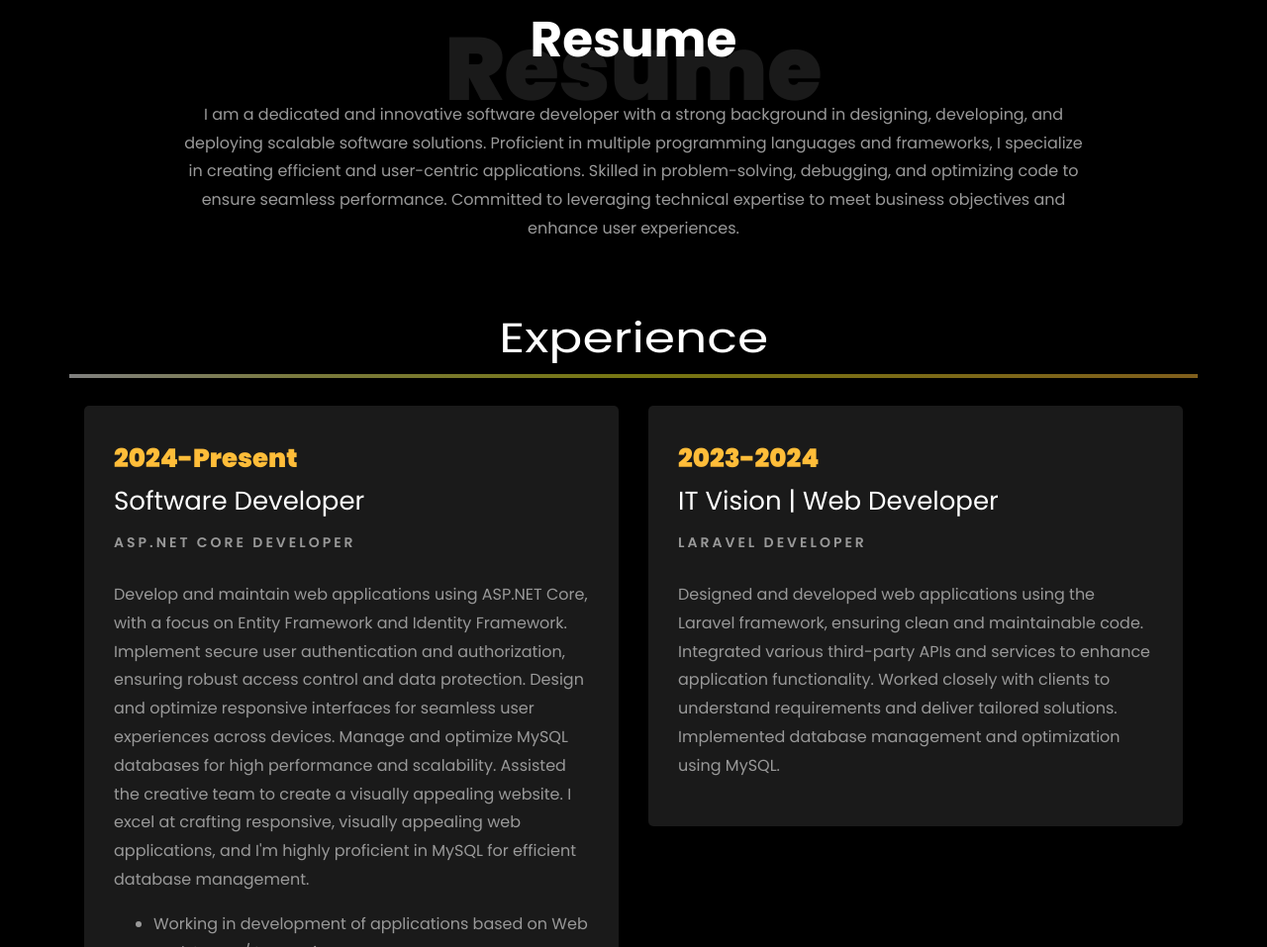
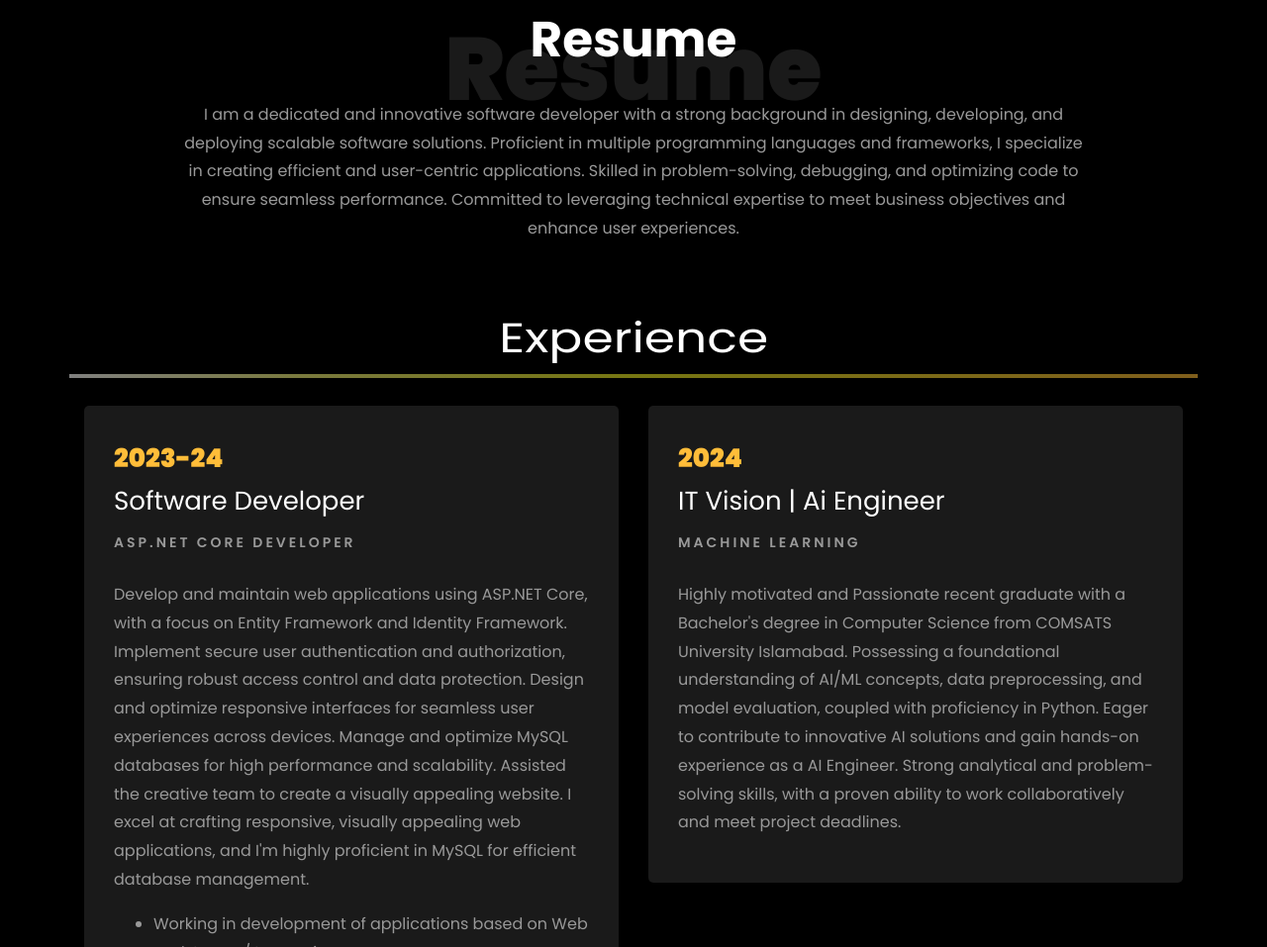
Before and after one commit to rajahassan38201/hassan-abdullah-portfolio, a plain HTML site: page index.html in a window 1280 px wide. Shown: the part 1843-2800 px from the top of the page at 99% size. Drawn offline with Linux system fonts and the light colour scheme; animation ran at ten frames a second; files whose address does not match are found by name.

Commit message:
Update index.html

```diff
--- a/index.html
+++ b/index.html
@@ -183,7 +183,7 @@
                     const typingAnimationElement = document.getElementById('typing-animation');
 
                     // Create an array of typing text
-                    const typingTexts = ['Software Developer     ', 'Freelancer Artist     ', 'Web Developer    '];
+                    const typingTexts = ['Ai Engineer     ', 'ML Engineer     ', 'Web Developer    '];
 
                     // Create a function to display the typing animation for a given text
                     function playTypingAnimation(text) {
@@ -321,15 +321,11 @@
                   <h1 class="big">About</h1>
                   <h2 class="mb-4">About Me</h2>
 
-                  <p>I am a dedicated and innovative software developer with a strong background in designing, developing, and deploying
-                  scalable software solutions. Proficient in multiple programming languages and frameworks, I specialize in creating
-                  efficient and user-centric applications. Skilled in problem-solving, debugging, and optimizing code to ensure seamless
-                  performance. Committed to
-                  leveraging technical expertise to meet business objectives and enhance user experiences.</p>
+                  <p>Highly motivated and Passionate recent graduate with a Bachelor's degree in Computer Science from COMSATS University Islamabad. Possessing a foundational understanding of AI/ML concepts, data preprocessing, and model evaluation, coupled with proficiency in Python. Eager to contribute to innovative AI solutions and gain hands-on experience as a AI Engineer. Strong analytical and problem-solving skills, with a proven ability to work collaboratively and meet project deadlines.</p>
                   <ul class="about-info mt-4 px-md-0 px-2">
                     <li class="d-flex">
                       <span>Profile:</span>
-                      <span>Web Developer &amp; Freelancer Artist</span></li>
+                      <span>Web Developer &amp; Ai Engineer</span></li>
                     <li class="d-flex">
                       <span>Domain:</span>
                       <span>Software Development</span></li>
@@ -387,7 +383,7 @@
         <div class="row">
           <div class="col-md-6">
             <div class="resume-wrap ftco-animate">
-              <span class="date">2024-Present</span>
+              <span class="date">2023-24</span>
               <h2>Software Developer</h2>
               <span class="position">Asp.Net Core Developer</span>
               <p class="mt-4">Develop and maintain web applications using ASP.NET Core, with a focus on Entity
@@ -410,14 +406,13 @@
 
           <div class="col-md-6">
             <div class="resume-wrap ftco-animate">
-              <span class="date">2023-2024</span>
-              <h2>IT Vision | Web Developer</h2>
-              <span class="position">Laravel Developer</span>
-              <p class="mt-4">Designed and developed web applications using the Laravel framework, ensuring clean
-              and maintainable code.
-              Integrated various third-party APIs and services to enhance application functionality.
-              Worked closely with clients to understand requirements and deliver tailored solutions.
-              Implemented database management and optimization using MySQL.
+              <span class="date">2024</span>
+              <h2>IT Vision | Ai Engineer</h2>
+              <span class="position">Machine Learning</span>
+              <p class="mt-4">Highly motivated and Passionate recent graduate with a Bachelor's degree in Computer Science from COMSATS University Islamabad.
+                Possessing a foundational understanding of AI/ML concepts, data preprocessing, and model evaluation, coupled with proficiency in Python.
+                Eager to contribute to innovative AI solutions and gain hands-on experience as a AI Engineer.
+                Strong analytical and problem-solving skills, with a proven ability to work collaboratively and meet project deadlines.
               </p>
             </div>
 
@@ -479,7 +474,7 @@
             <div class="col-md d-flex justify-content-center counter-wrap ftco-animate">
               <div class="block-18">
                 <div class="text">
-                  <strong class="number" data-number="50">0</strong>
+                  <strong class="number" data-number="80">0</strong>
                   <span>Projects</span>
                 </div>
               </div>
```
